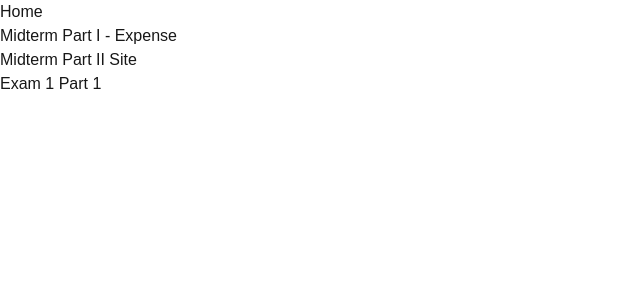
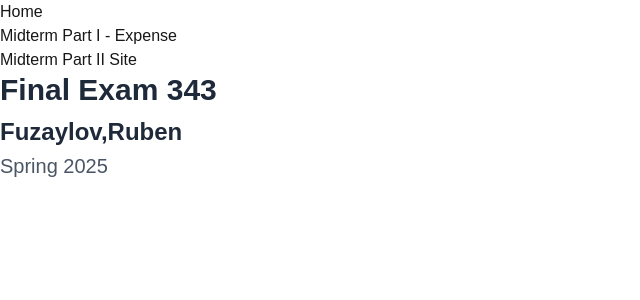
Before and after one commit to rubenfuzaylov/final343, a Next.js app: page / in a window 1280 px wide. Shown: the top 300 px of the page, without its empty margins (0-640 px from the left). Built offline with nearby package versions, Linux system fonts and the light colour scheme.

Commit message:
Fix homepage JSX structure

```diff
--- a/src/app/page.jsx
+++ b/src/app/page.jsx
@@ -1,10 +1,9 @@
 export default function Home() {
-  return <h1>Exam 1 Part 1</h1>;
+  return (
+    <div>
+        <h1 className="text-3xl font-bold text-gray-800 mb-2">Final Exam 343</h1>
+        <h2 className="text-2xl font-bold text-gray-800 mb-1">Fuzaylov,Ruben</h2>
+        <h3 className="text-xl text-gray-600">Spring 2025</h3>
+    </div>
+  );
 }
-  (
-    <>
-      <h1 className="text-3xl font-bold text-gray-800 mb-2">Final Exam 343</h1>
-      <h2 className="text-2xl font-bold text-gray-800 mb-1">Fuzaylov,Ruben</h2>
-      <h3 className="text-xl text-gray-600">Spring 2025</h3>
-    </>
-  );
```
